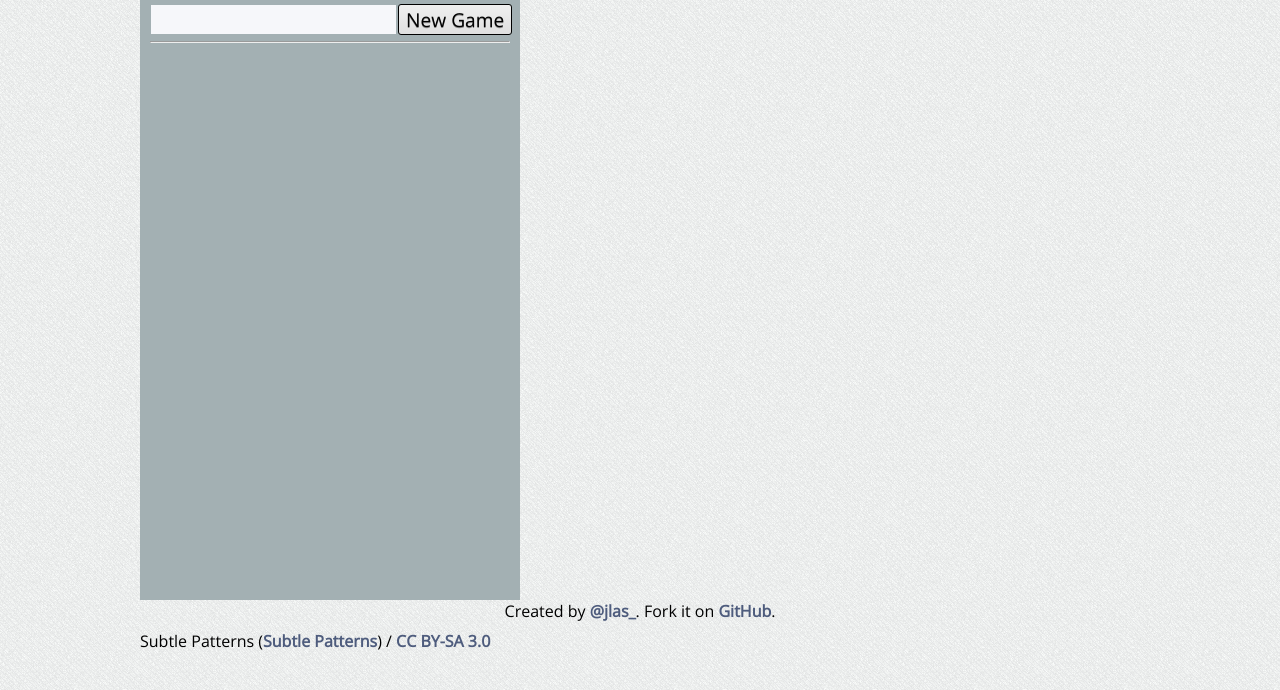
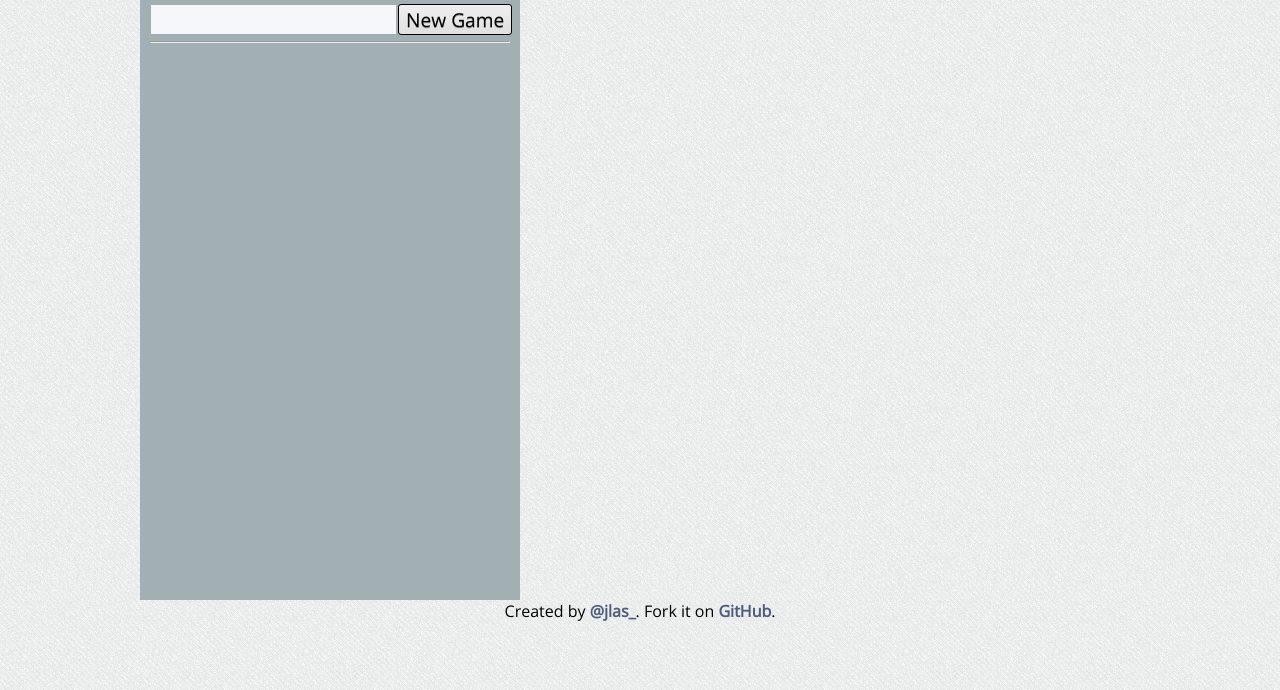
Before and after one commit to jlas/quirky, a website: page index.html in a window 1280 px wide. Shown: the part 110-800 px from the top of the page. Drawn offline with nearby package versions, Linux system fonts and the light colour scheme; no server answers; files whose address does not match are found by name; a web font is replaced by a local one.

Commit message:
hide attribution msg for now.

```diff
--- a/index.html
+++ b/index.html
@@ -162,12 +162,14 @@
 
     <div xmlns:cc="http://creativecommons.org/ns#"
          xmlns:dct="http://purl.org/dc/terms/"
-         about="http://subtlepatterns.com/about/">
+         about="http://subtlepatterns.com/about/"
+         style="display:none;">
       <span property="dct:title">Subtle Patterns</span>
       (<a rel="cc:attributionURL" property="cc:attributionName"
           href="http://subtlepatterns.com">Subtle Patterns</a>) /
       <a rel="license" href="http://creativecommons.org/licenses/by-sa/3.0/">
-        CC BY-SA 3.0</a></div>
+        CC BY-SA 3.0</a>
+    </div>
 
   </body>
 </html>
```
